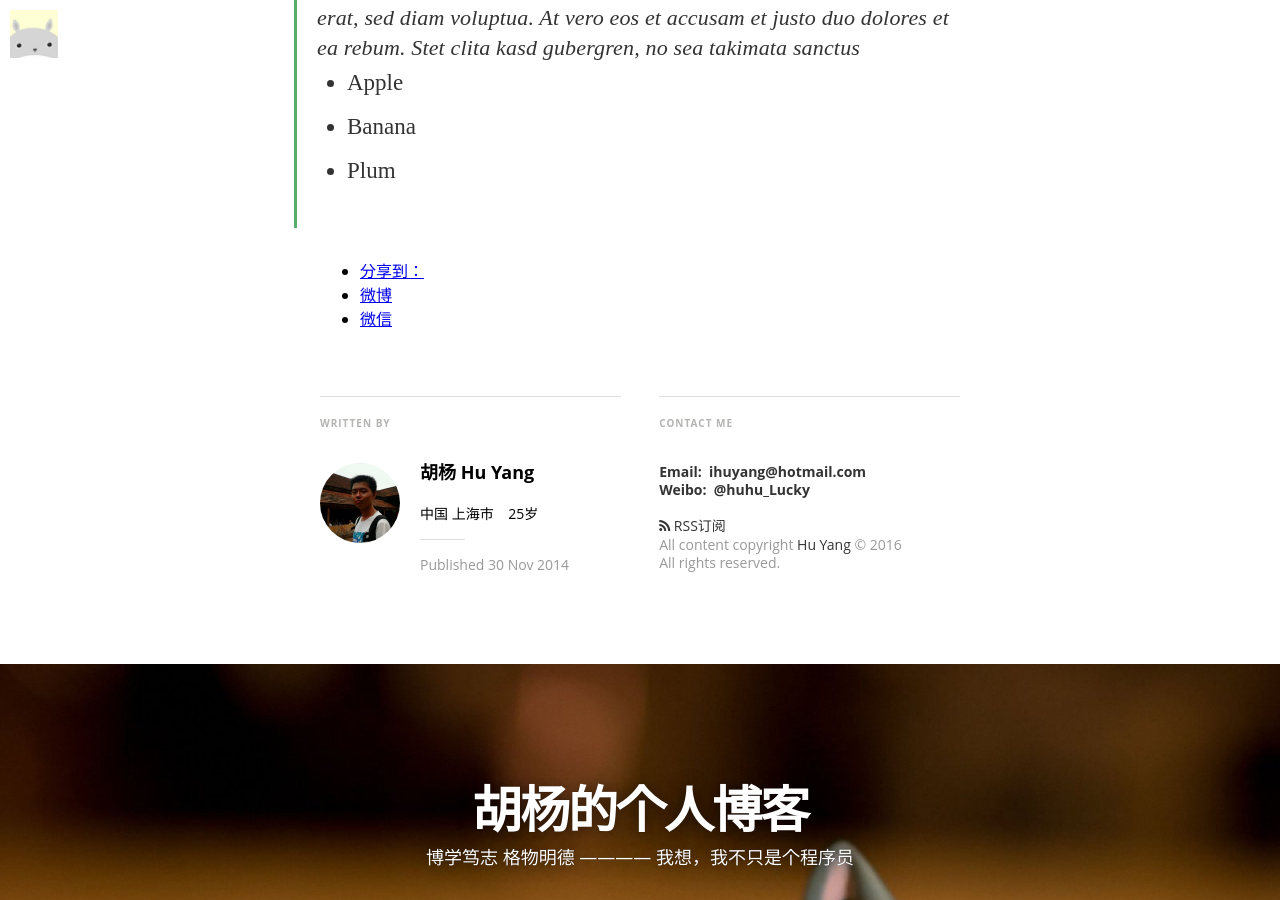
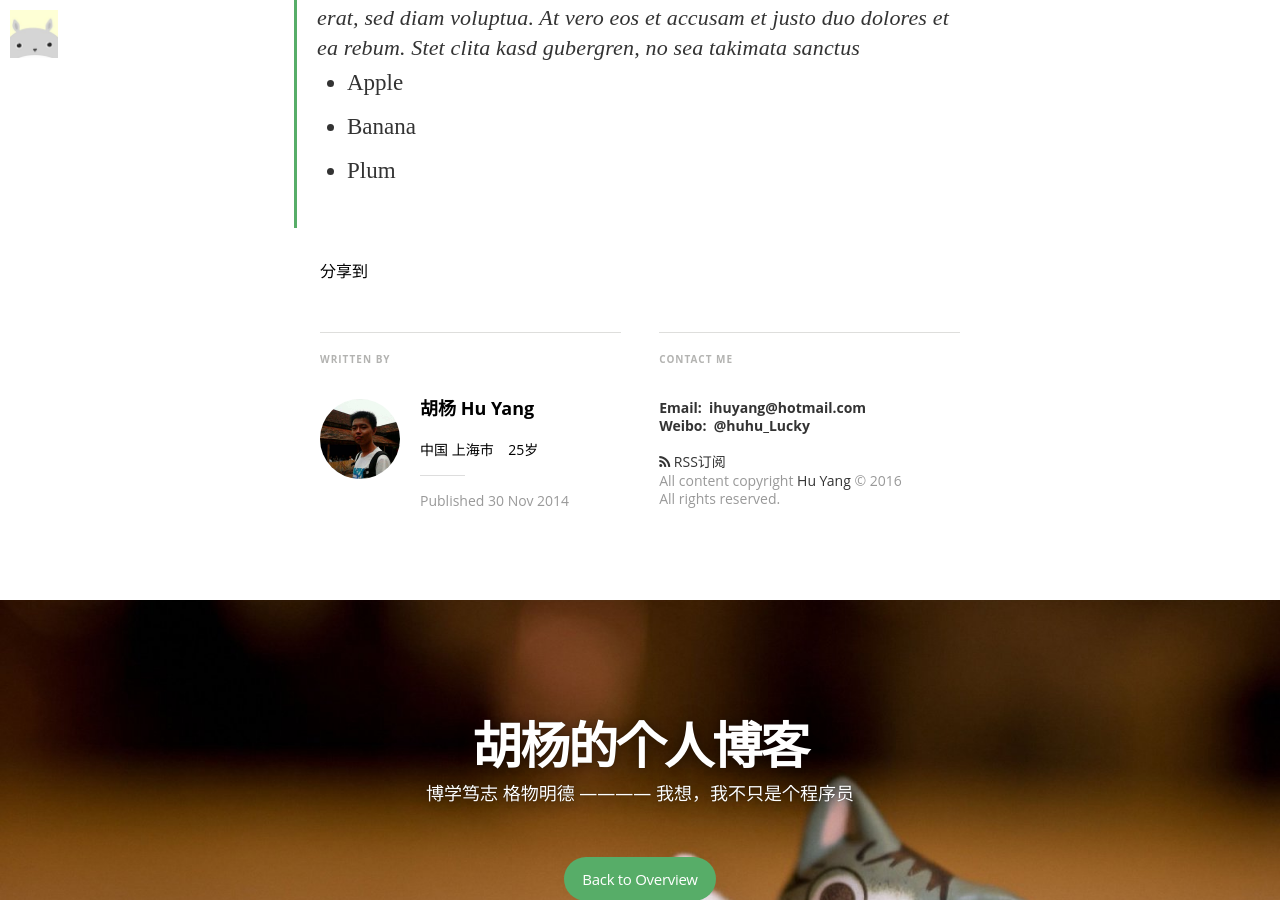
Before and after one commit to ihuyang/myblog, a Jekyll site: the page built from _posts/2014-11-30-mediator_features.markdown, in a window 1280 px wide and 900 px high, scrolled down 1954 px. Built offline with Jekyll 4.4.1, drawn with Linux system fonts in a browser that asks for light colours; nearby versions of some CDN libraries; some web fonts are replaced.

Commit message:
interface modified

```diff
--- a/_layouts/post.html
+++ b/_layouts/post.html
@@ -63,14 +63,10 @@
           </section>
         </footer>-->
 		<div class="ds-share" data-thread-key="此处请替换为当前文章的thread-key" data-title="此处请替换为分享时显示的标题" data-images="此处请替换为分享时显示的图片的链接地址" data-content="此处请替换为分享时显示的内容" data-url="此处请替换为分享时显示的链接地址">
-			<div class="ds-share-inline">
-				<ul  class="ds-share-icons-16">
-					<li data-toggle="ds-share-icons-more"><a class="ds-more" href="javascript:void(0);">分享到：</a></li>
-					<li><a class="ds-weibo" href="javascript:void(0);" data-service="weibo">微博</a></li>
-					<li><a class="ds-wechat" href="javascript:void(0);" data-service="wechat">微信</a></li>
-				</ul>
-				<div class="ds-share-icons-more">
-				</div>
+			<div class="ds-share-aside-right">
+			  <div class="ds-share-aside-inner">
+			  </div>
+			  <div class="ds-share-aside-toggle">分享到</div>
 			</div>
 		</div>
         <div class="bottom-teaser cf">
```
